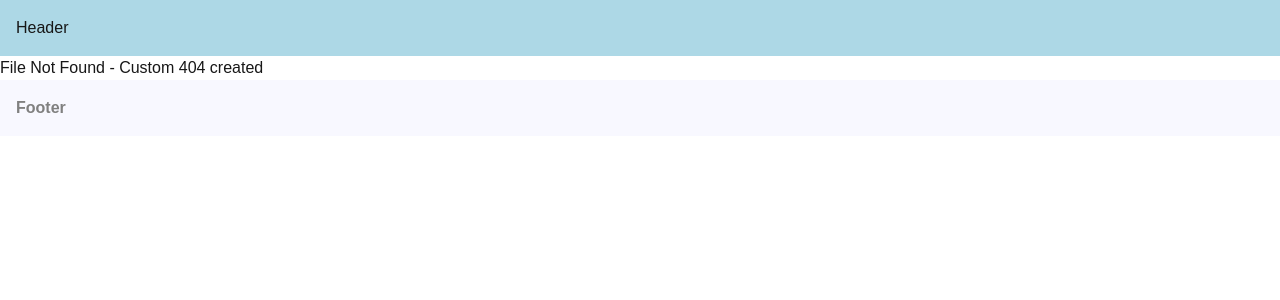
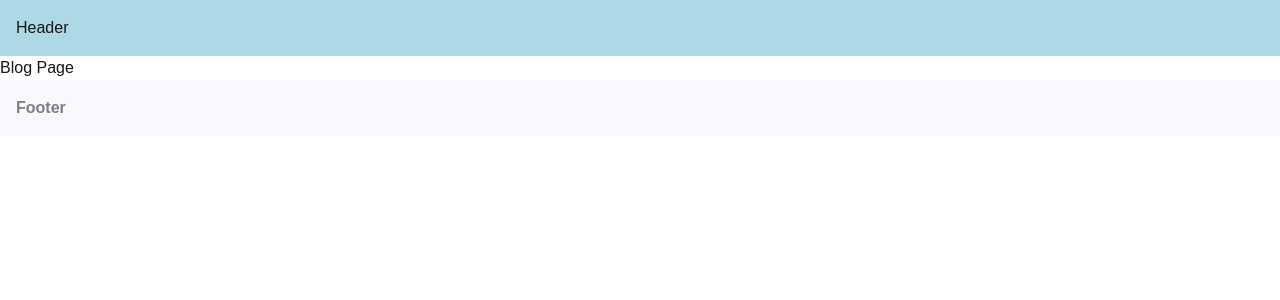
Before and after one commit to Shinia-Gupta/Project_Next15, a Next.js app: page /blog in a window 1280 px wide. Before the commit this address had no page. Shown: the top 300 px of the page. Built offline with nearby package versions, Linux system fonts and the light colour scheme.

Commit message:
loading.tsx file

```diff
--- a/src/app/blog/first/page.tsx
+++ b/src/app/blog/first/page.tsx
@@ -1,4 +1,6 @@
-export default function FirstBlog() {
+export default async function FirstBlog() {
+    await new Promise((resolve) => setTimeout(()=>resolve("intentional delay"), 3000));
+
   return (
     <main>
       <h1>Welcome to First Blog!</h1>
--- /dev/null
+++ b/src/app/blog/loading.tsx
@@ -0,0 +1,3 @@
+export default function Loading() {
+  return <p>Loading...</p>;
+}
--- /dev/null
+++ b/src/app/blog/page.tsx
@@ -0,0 +1,4 @@
+export default async function BlogPage() {
+    await new Promise((resolve) => setTimeout(()=>resolve("intentional delay"), 3000));
+  return <h1>Blog Page</h1>;
+}
```
